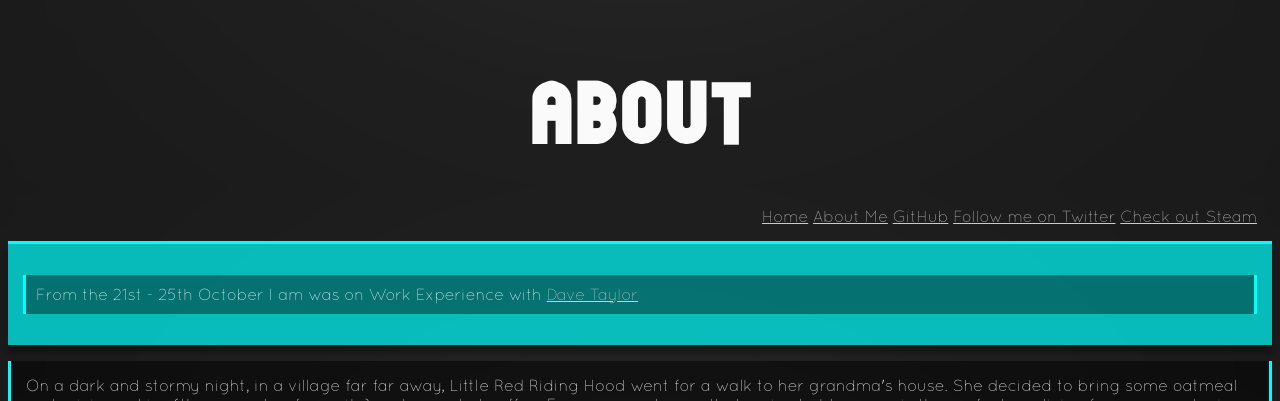
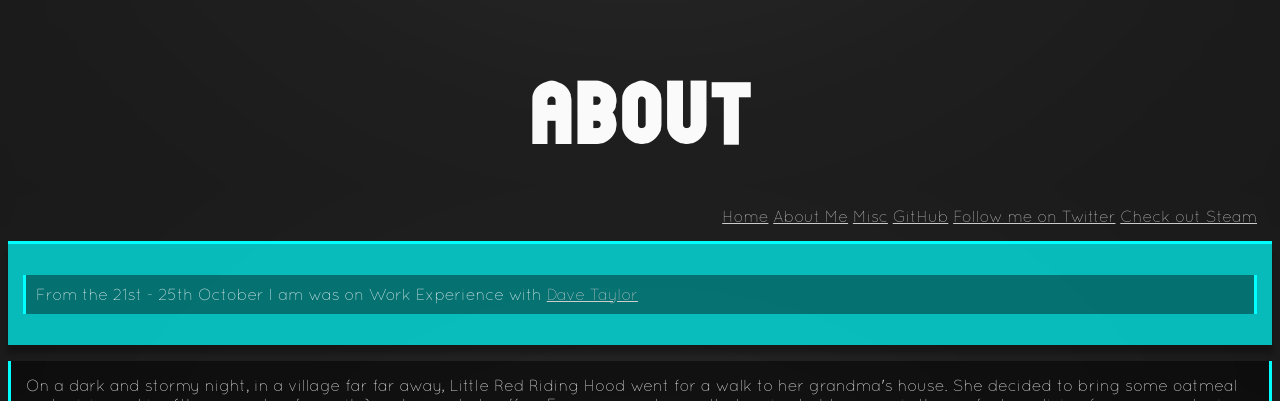
Before and after one commit to boffnoff/boffnoff.github.com, a Jekyll site: the page built from about.html, in a window 1280 px wide. Shown: the top 401 px of the page. Built offline with Jekyll 4.4.1, drawn with Linux system fonts in a browser that asks for light colours.

Commit message:
added navigation link to misc page

```diff
--- a/_layouts/master.html
+++ b/_layouts/master.html
@@ -12,6 +12,7 @@
     <ul class="menu-horizontal">
       <li><a href="/index.html">Home</a></li>
       <li><a href="/about.html">About Me</a></li>
+      <li><a href="/misc.html">Misc</a></li>
       <li><a href="https://github.com/boffnoff">GitHub</a></li>
       <li><a href="https://twitter.com/Boffnoff">Follow me on Twitter</a></li>
       <li><a href="http://store.steampowered.com">Check out Steam</a></li>
```
